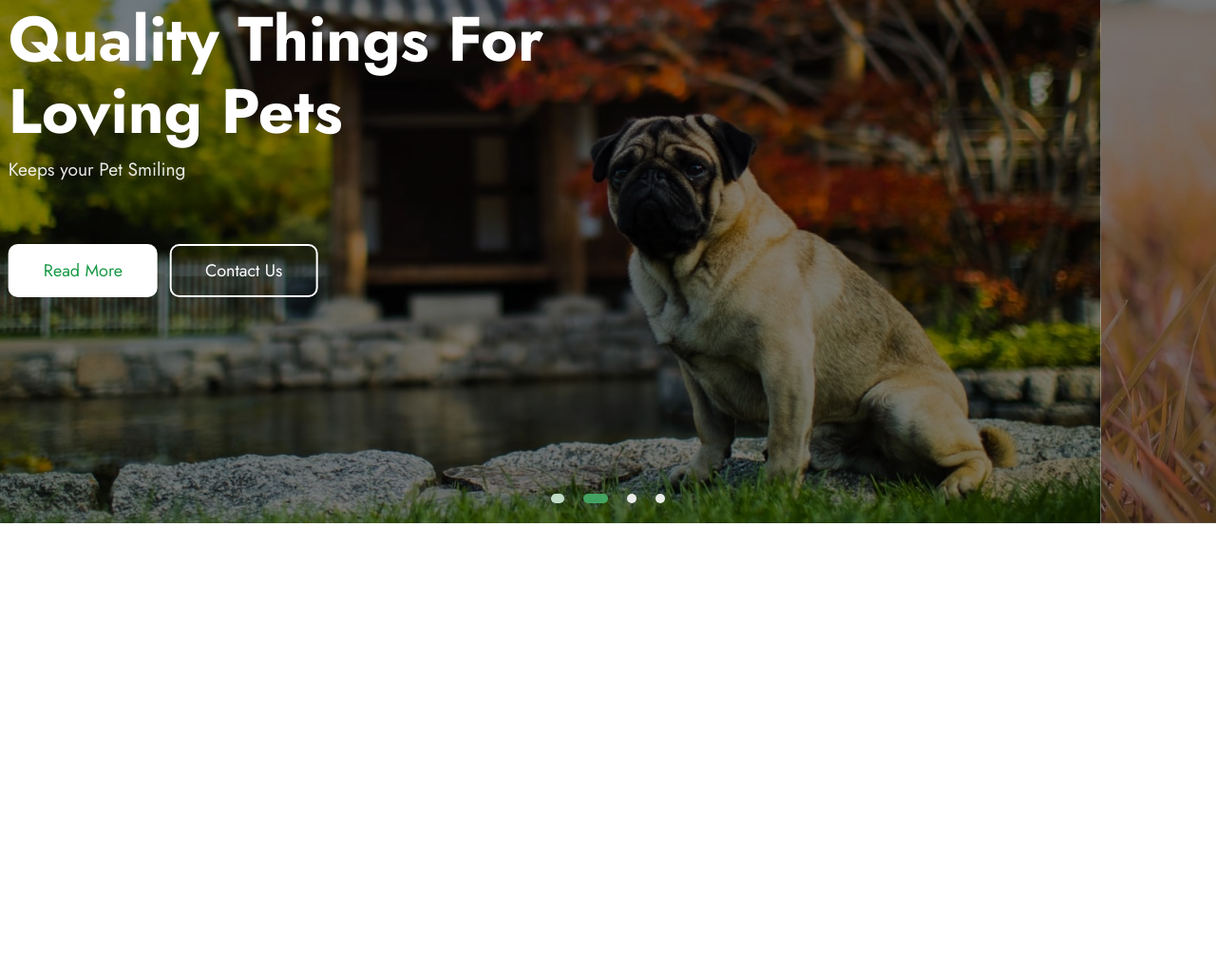
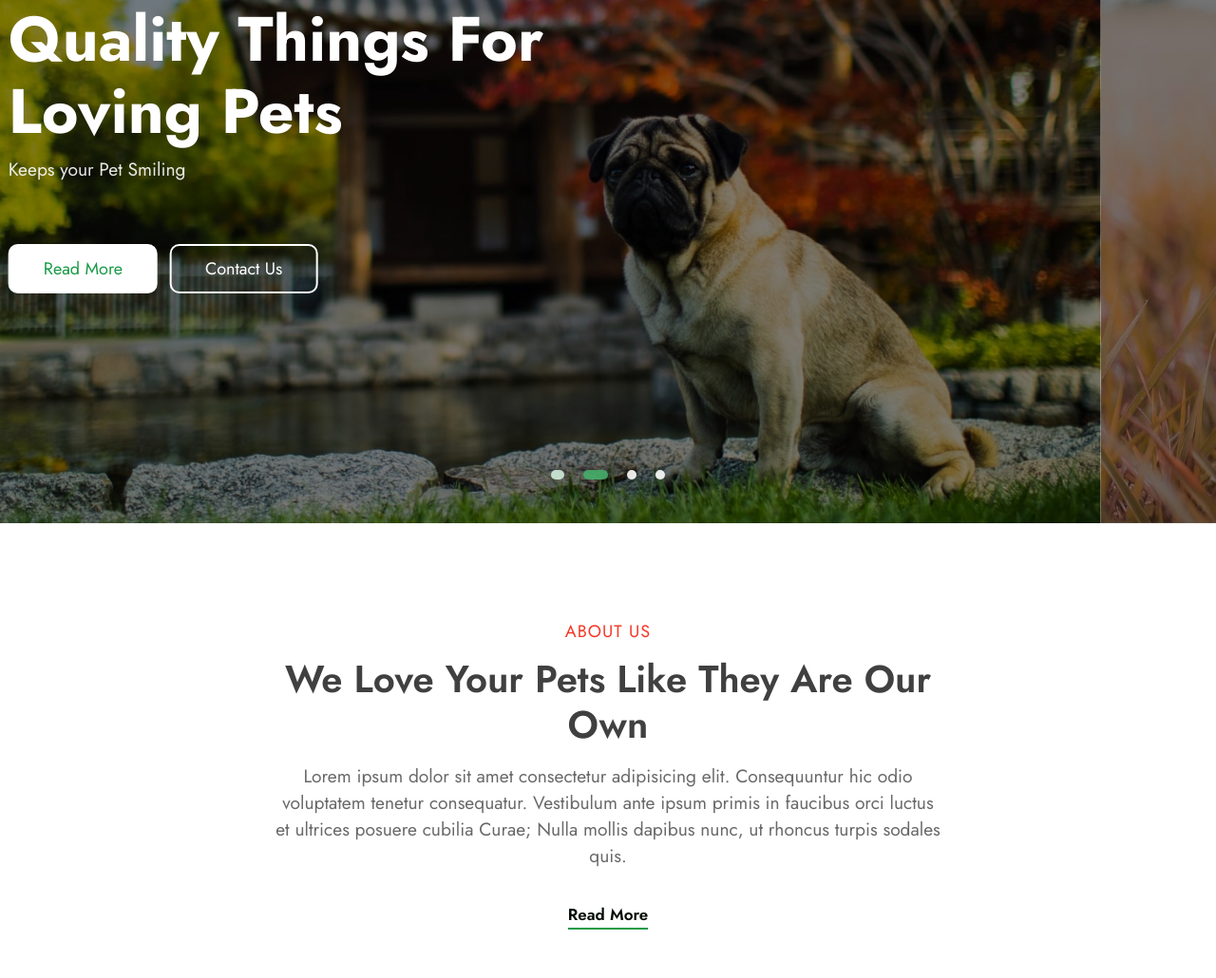
Before and after one commit to nanomax2509/CAPSTONE_BS, a plain HTML site: page index.html in a window 1280 px wide. Shown: the part 236-1266 px from the top of the page at 95% size. Before the commit the page ends 811 px from the top, so only its background shows below. Drawn offline with nearby package versions, Linux system fonts and the light colour scheme.

Commit message:
add section About

```diff
--- a/css/style.css
+++ b/css/style.css
@@ -9,8 +9,35 @@ html,body{
     font-size: 16px;
     color: #404040;
 }
-a{
-    text-decoration: none;
+.title{
+    text-align: center;
+}
+.title h6{
+    font-size: 1.125rem;
+    font-weight: 400;
+    text-transform: uppercase;
+    line-height: 2em;
+    letter-spacing: 1px;
+    color: #f53626;
+}
+.title h3{
+    font-size: 2.5rem;
+    font-weight: 600;
+    line-height: 48px;
+    text-transform: capitalize;
+}
+.read{
+    font-size: 17px;
+    padding: 0;
+    border-bottom: 2px solid #189a46;
+    transition: all .3s;
+    border-radius: 0;
+    margin-top: 20px;
+    display: inline-block;
+    text-transform: capitalize;
+    color: #000c04;
+    font-weight: 600;
+
 }
 /* HEADER */
 
@@ -120,8 +147,6 @@ header .navbar .header__logo:hover{
 #menuHeader .header__search i{
     color: #189a46;
     font-size: 1rem;
-
-
 }
 #menuHeader .header__search{
     border-radius: 50%;
@@ -145,8 +170,9 @@ header .navbar .header__logo:hover{
     transition: 1s;
 }
 #poochCarouselCap .carousel-item>img{
-    height: calc(100vh - 90px);
-    object-fit: cover;
+    min-height: calc(100vh - 90px);
+    background-size: cover;
+    /* object-fit: cover; */
     filter: brightness(50%);
 }
 
@@ -165,7 +191,7 @@ header .navbar .header__logo:hover{
     font-size: 1.2rem;
 }
 #poochCarouselCap button.btn{
-    padding: 12px 35px;
+    padding: 10px 35px;
     font-size: 1.125rem;
     line-height: 1.75rem;
     font-weight: 400;
@@ -186,7 +212,7 @@ header .navbar .header__logo:hover{
    max-width: 700px;
    position: absolute;
     top: 20%;
-    left: 9% ;
+    left:   9% ;
 }
 #poochCarouselCap .carousel-indicators li{
     display: none;
@@ -197,7 +223,7 @@ header .navbar .header__logo:hover{
     height: 10px;
     border-radius: 25px;
     opacity: 0.9;
-    margin: 5px 10px;
+    margin: 30px 10px;
     transition: .2s;
     border: none;
 }
@@ -223,7 +249,27 @@ header .navbar .header__logo:hover{
         font-size: 50px;
         line-height: 55px;
     }
-    #poochCarouselCap .carousel-caption p{
-        font-size: 15px;
+}
+@media (max-width:480px){
+    #poochCarouselCap .carousel-caption h5{
+        font-size: 32px;
+        line-height: 42px;
     }
 }
+
+/* ABOUT US */
+.about__title .title{
+    max-width: 700px;
+    margin: 0 auto;
+}
+.about__title .title p{
+    font-size: 1.2rem;
+    line-height: 28px;
+    color: #696969;
+}
+.about__title .title a{
+    text-decoration: none;
+}
+.about__title .title a:hover{
+    color: #189a46;
+}
--- a/index.html
+++ b/index.html
@@ -138,7 +138,18 @@
 
     </section>
     <!-- ABOUT US -->
-    <section class="about"></section>
+    <section class="about py-md-5 py-3">
+      <div class="container py-md-5 py-3">
+        <div class="about__title">
+          <div class="title">
+            <h6>ABOUT US</h6>
+          <h3>We Love Your Pets Like They Are Our Own</h3>
+          <p class="my-3">Lorem ipsum dolor sit amet consectetur adipisicing elit. Consequuntur hic odio voluptatem tenetur consequatur. Vestibulum ante ipsum primis in faucibus orci luctus et ultrices posuere cubilia Curae; Nulla mollis dapibus nunc, ut rhoncus turpis sodales quis.</p>
+          <a href="#url" class="read">Read More</a>
+          </div>
+        </div>
+      </div>
+    </section>
     <!-- WHY CHOOSE US -->
     <section class="services"></section>
     <!-- COUNTERING NUMBER -->
```
